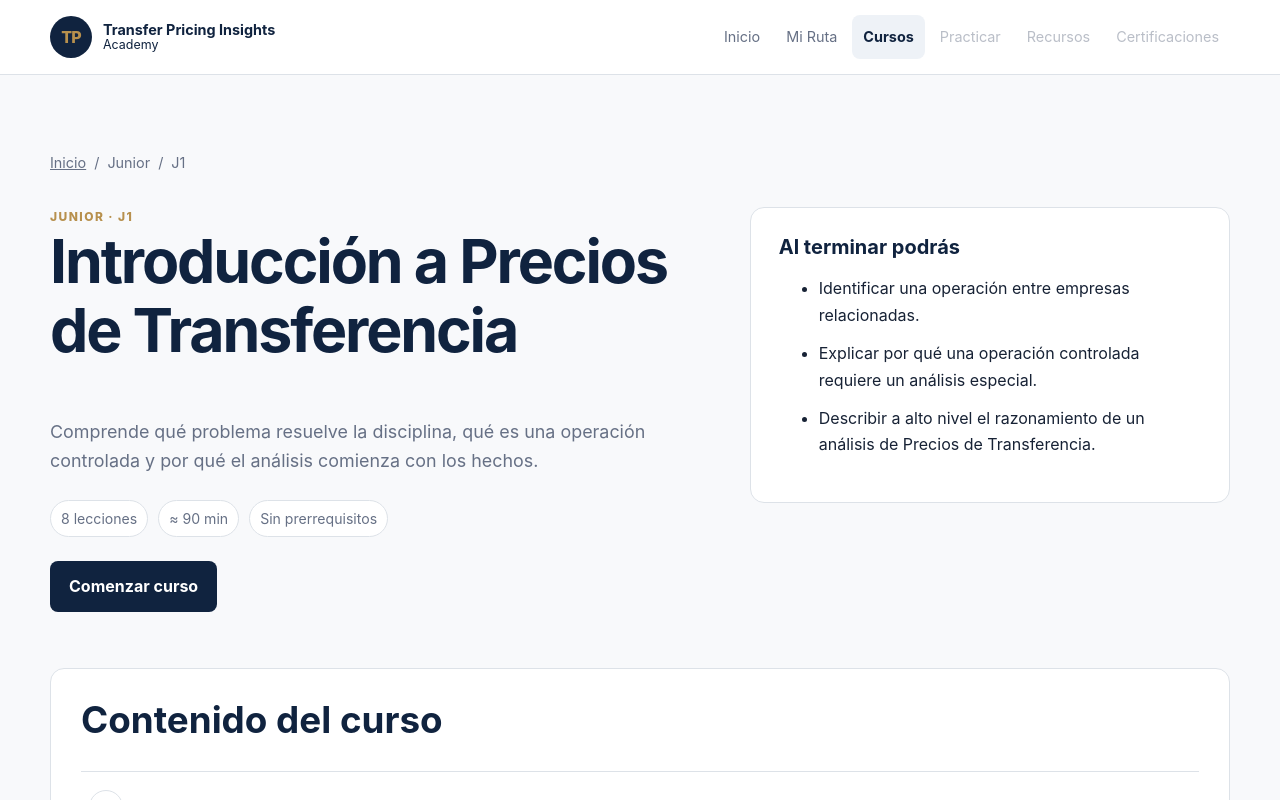
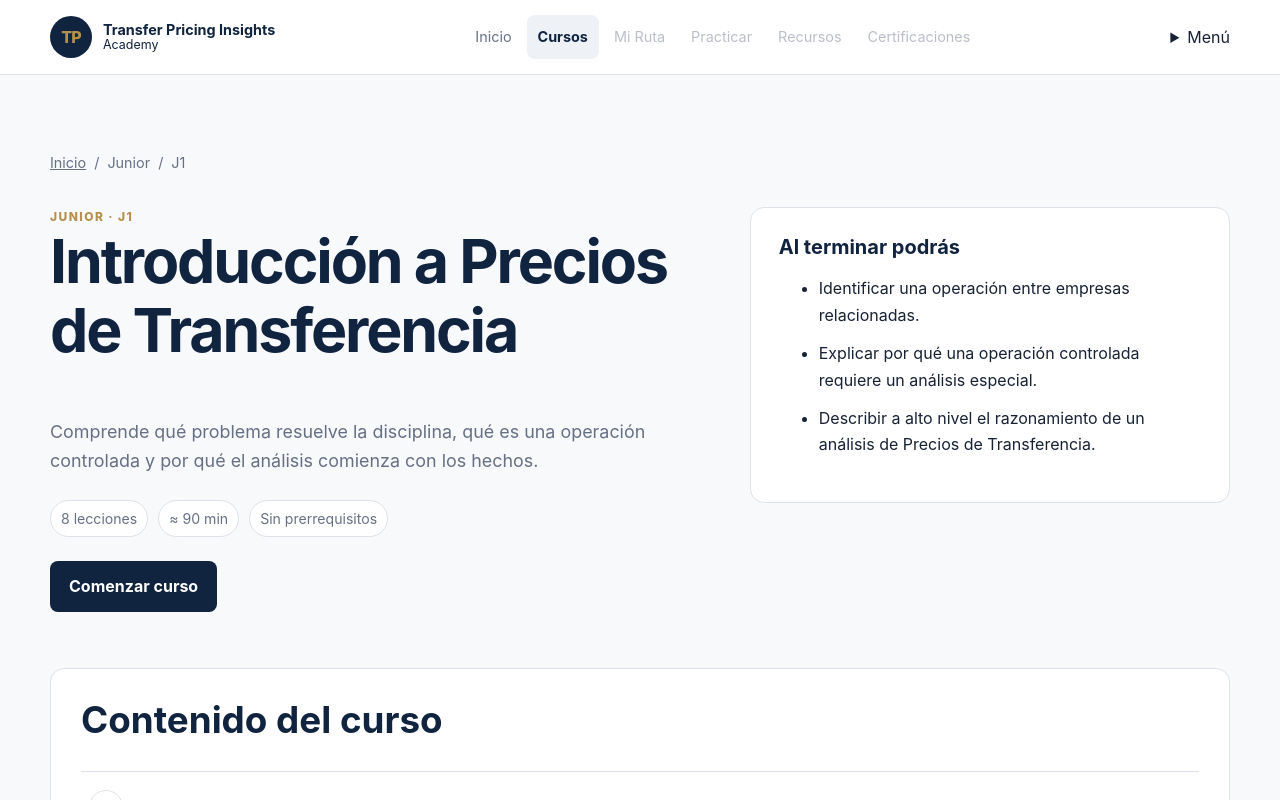
Before and after one commit to manuelcarrero-hash/transfer-pricing-insights-academy, a React (Vite) app: page /courses/j1 in a window 1280 px wide. Shown: the top 800 px of the page. Built offline with nearby package versions, Linux system fonts and the light colour scheme.

Commit message:
fix navigation semantics and add mobile menu

```diff
--- a/src/components/layout/AppShell.tsx
+++ b/src/components/layout/AppShell.tsx
@@ -1,11 +1,29 @@
 import type { PropsWithChildren } from 'react';
 import { Link, NavLink } from 'react-router-dom';
 
-const navItems = [
+const activeNavItems = [
   ['Inicio', '/'],
-  ['Mi Ruta', '/start'],
   ['Cursos', '/courses/j1'],
 ] as const;
+
+const futureNavItems = ['Mi Ruta', 'Practicar', 'Recursos', 'Certificaciones'] as const;
+
+function NavigationLinks() {
+  return (
+    <>
+      {activeNavItems.map(([label, to]) => (
+        <NavLink key={to} to={to} className={({ isActive }) => (isActive ? 'nav-link active' : 'nav-link')}>
+          {label}
+        </NavLink>
+      ))}
+      {futureNavItems.map((label) => (
+        <span key={label} className="nav-link nav-disabled" aria-disabled="true" title="Disponible en una fase posterior">
+          {label}
+        </span>
+      ))}
+    </>
+  );
+}
 
 export function AppShell({ children }: PropsWithChildren) {
   return (
@@ -19,16 +37,17 @@ export function AppShell({ children }: PropsWithChildren) {
               <span>Academy</span>
             </span>
           </Link>
+
           <nav className="main-nav" aria-label="Navegación principal">
-            {navItems.map(([label, to]) => (
-              <NavLink key={to} to={to} className={({ isActive }) => (isActive ? 'nav-link active' : 'nav-link')}>
-                {label}
-              </NavLink>
-            ))}
-            <span className="nav-link nav-disabled" aria-disabled="true">Practicar</span>
-            <span className="nav-link nav-disabled" aria-disabled="true">Recursos</span>
-            <span className="nav-link nav-disabled" aria-disabled="true">Certificaciones</span>
+            <NavigationLinks />
           </nav>
+
+          <details className="mobile-nav">
+            <summary aria-label="Abrir navegación">Menú</summary>
+            <nav className="mobile-nav-panel" aria-label="Navegación móvil">
+              <NavigationLinks />
+            </nav>
+          </details>
         </div>
       </header>
       <main>{children}</main>
```
